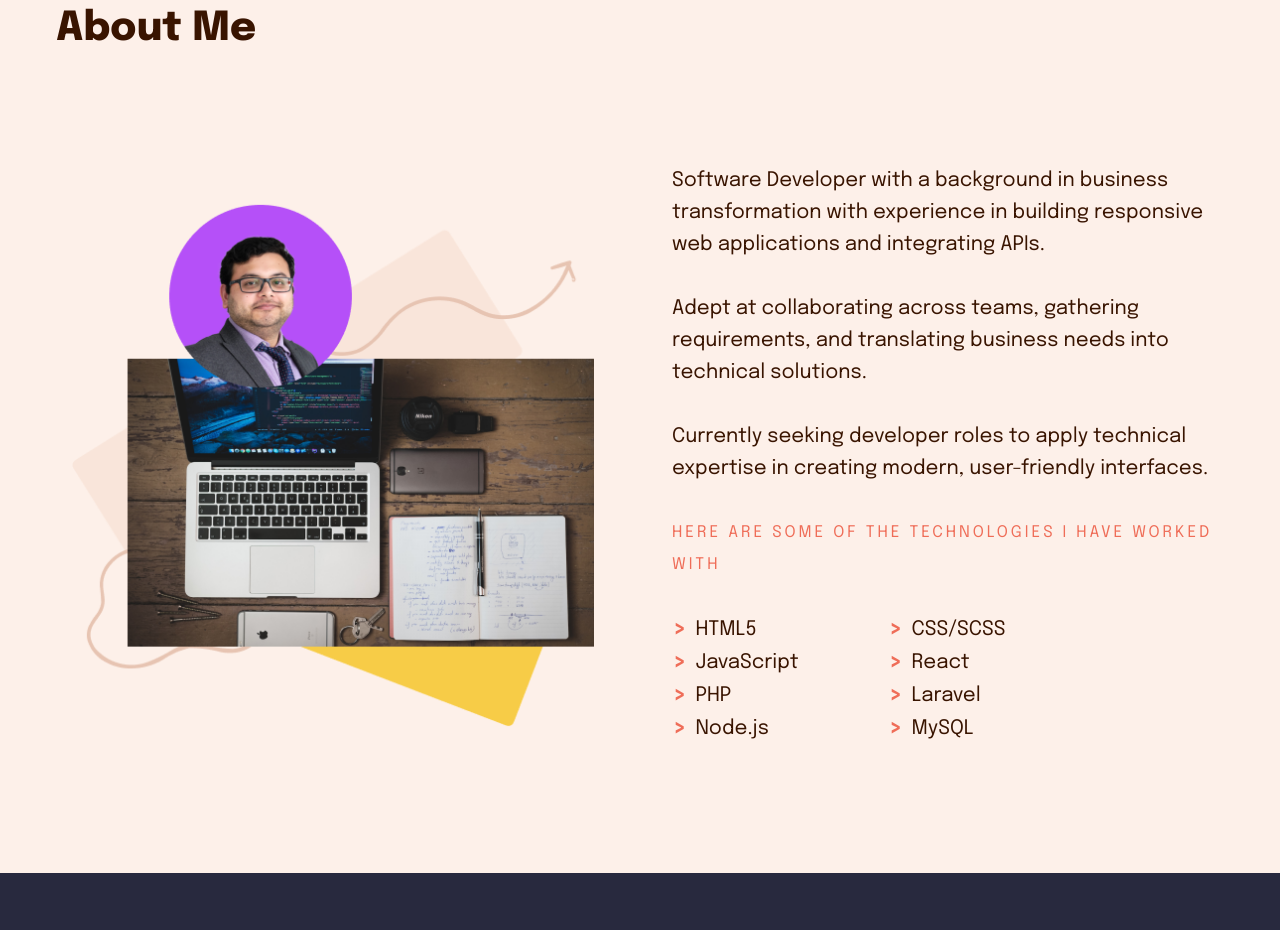
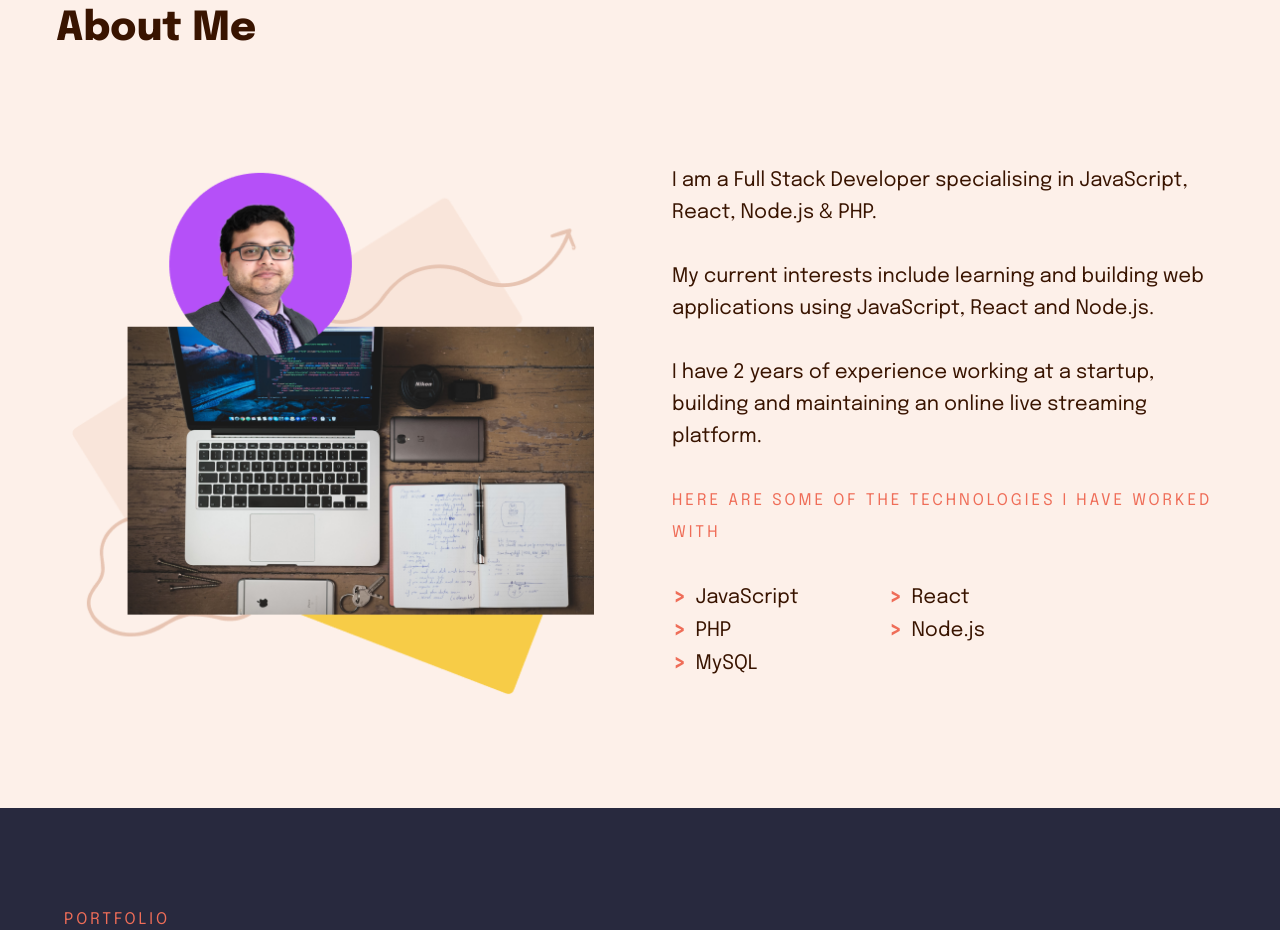
Before and after one commit to Wahaj-Arsal/portfolio, a React (Create React App) app in the folder client/: page / in a window 1280 px wide. Shown: the part 980-1910 px from the top of the page. Built offline with nearby package versions, Linux system fonts and the light colour scheme.

Commit message:
updated about section

```diff
--- a/client/src/components/about/About.jsx
+++ b/client/src/components/about/About.jsx
@@ -18,30 +18,24 @@ export default function About() {
           </div>
           <div className="about__details">
             <p className="about__text">
-              Software Developer with a background in business transformation
-              with experience in building responsive web applications and
-              integrating APIs.
+              I am a Full Stack Developer specialising in JavaScript, React,
+              Node.js & PHP.
               <br />
               <br />
-              Adept at collaborating across teams, gathering requirements, and
-              translating business needs into technical solutions.
+              My current interests include learning and building web
+              applications using JavaScript, React and Node.js.
               <br />
-              <br />
-              Currently seeking developer roles to apply technical expertise in
-              creating modern, user-friendly interfaces.
-              <br />
+              <br />I have 2 years of experience working at a startup, building
+              and maintaining an online live streaming platform.
             </p>
             <div className="skills-container">
               <h5 className="skills">
                 Here are some of the technologies I have worked with
               </h5>
               <ul className="about__tech">
-                <li className="about__skill">HTML5</li>
-                <li className="about__skill">CSS/SCSS</li>
                 <li className="about__skill">JavaScript</li>
                 <li className="about__skill">React</li>
                 <li className="about__skill">PHP</li>
-                <li className="about__skill">Laravel</li>
                 <li className="about__skill">Node.js</li>
                 <li className="about__skill">MySQL</li>
               </ul>
```
Also changed, not shown: 1 other file (tests, documents, lock files or other folders).
